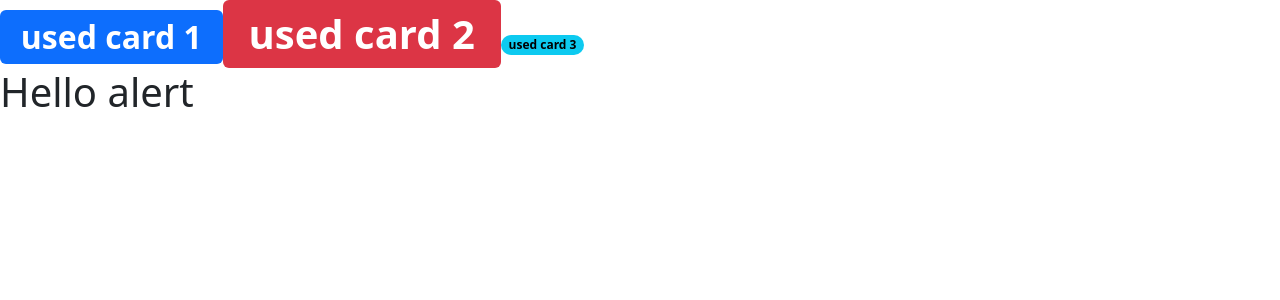
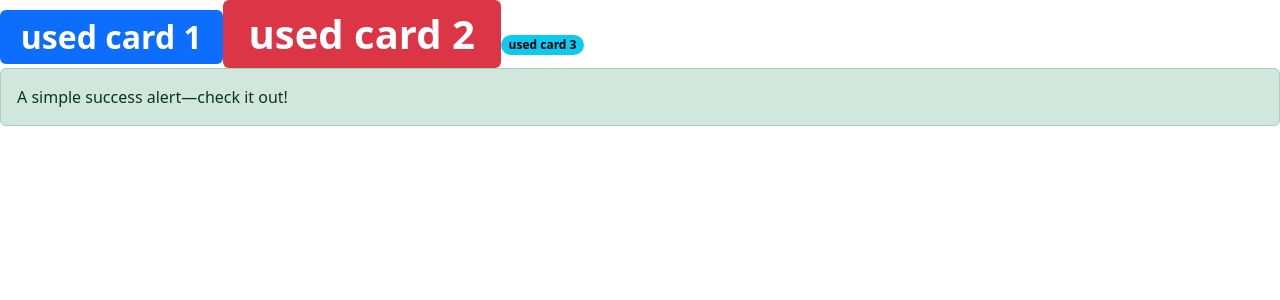
Before and after one commit to NS-25/Bootstraps-project, a React (Vite) app: page / in a window 1280 px wide. Shown: the top 300 px of the page. Built offline with nearby package versions, Linux system fonts and the light colour scheme.

Commit message:
alert try success

```diff
--- a/src/App.jsx
+++ b/src/App.jsx
@@ -27,7 +27,7 @@ const App = () => {
       <Badge variant="danger" label="used card 2" type="default" size="1" />
       <Badge variant="info" label="used card 3" type="pill" />
       <div>
-        <Alert />
+        <Alert variant="success" />
       </div>
     </>
   );
--- a/src/components/Alert.jsx
+++ b/src/components/Alert.jsx
@@ -1,6 +1,12 @@
 import React from "react";
 
-const Alert = () => {
-  return <h1>Hello alert</h1>;
+const Alert = ({ variant }) => {
+  return (
+    <>
+      <div className={` alert alert-${variant}`}>
+        A simple success alert—check it out!
+      </div>
+    </>
+  );
 };
 export default Alert;
```
